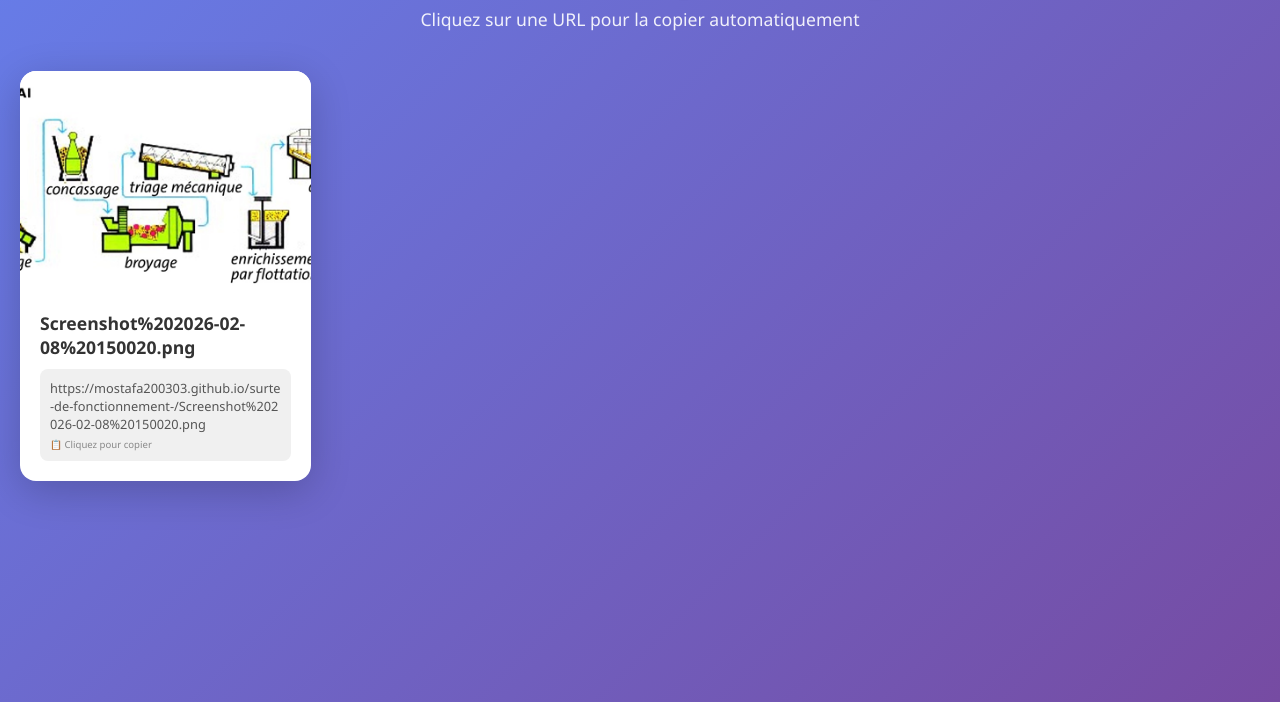
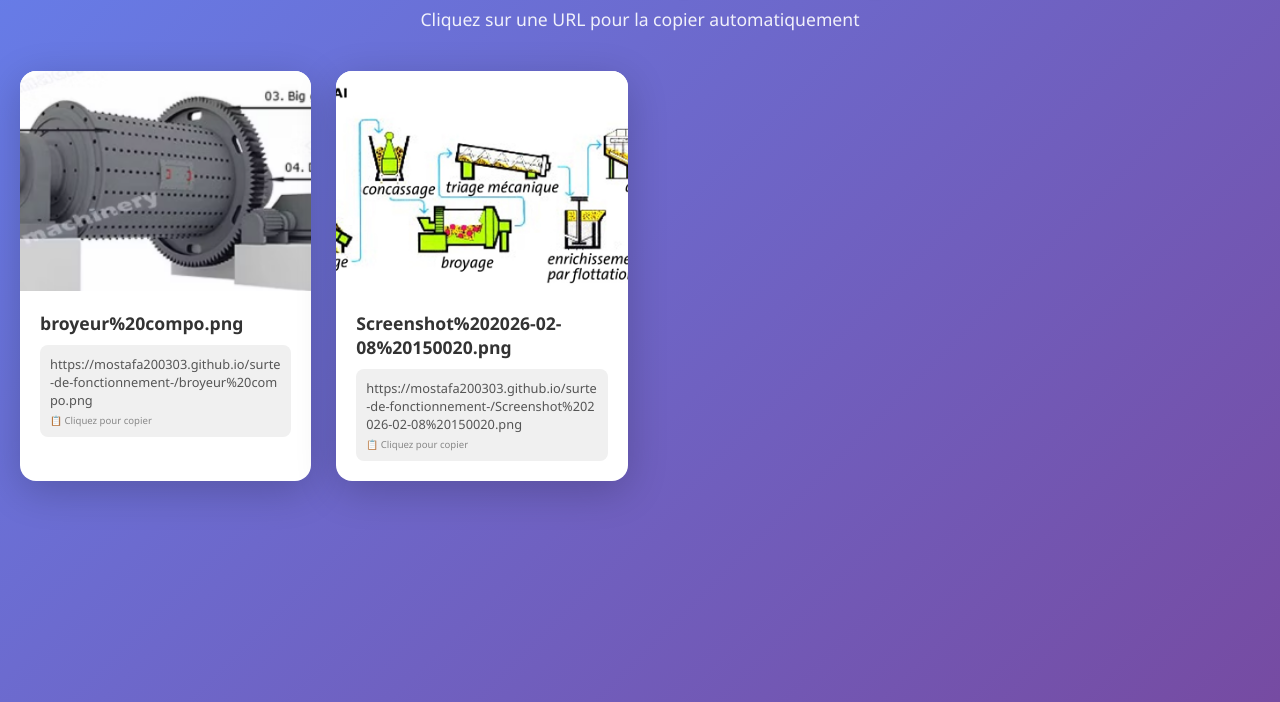
Before and after one commit to mostafa200303/surte-de-fonctionnement-, a plain HTML site: page index.html in a window 1280 px wide. Shown: the part 98-800 px from the top of the page. Drawn offline with Linux system fonts and the light colour scheme.

Commit message:
Update image list in index.

```diff
--- a/index.html
+++ b/index.html
@@ -132,7 +132,7 @@
         // Configuration : liste vos images ici après les avoir uploadées
         const images = [
             // Exemples (remplacez par vos vrais noms de fichiers) :
-            // 'photo1.jpg',
+            'broyeur%20compo.png',
             'Screenshot%202026-02-08%20150020.png'
         ];
 
```
